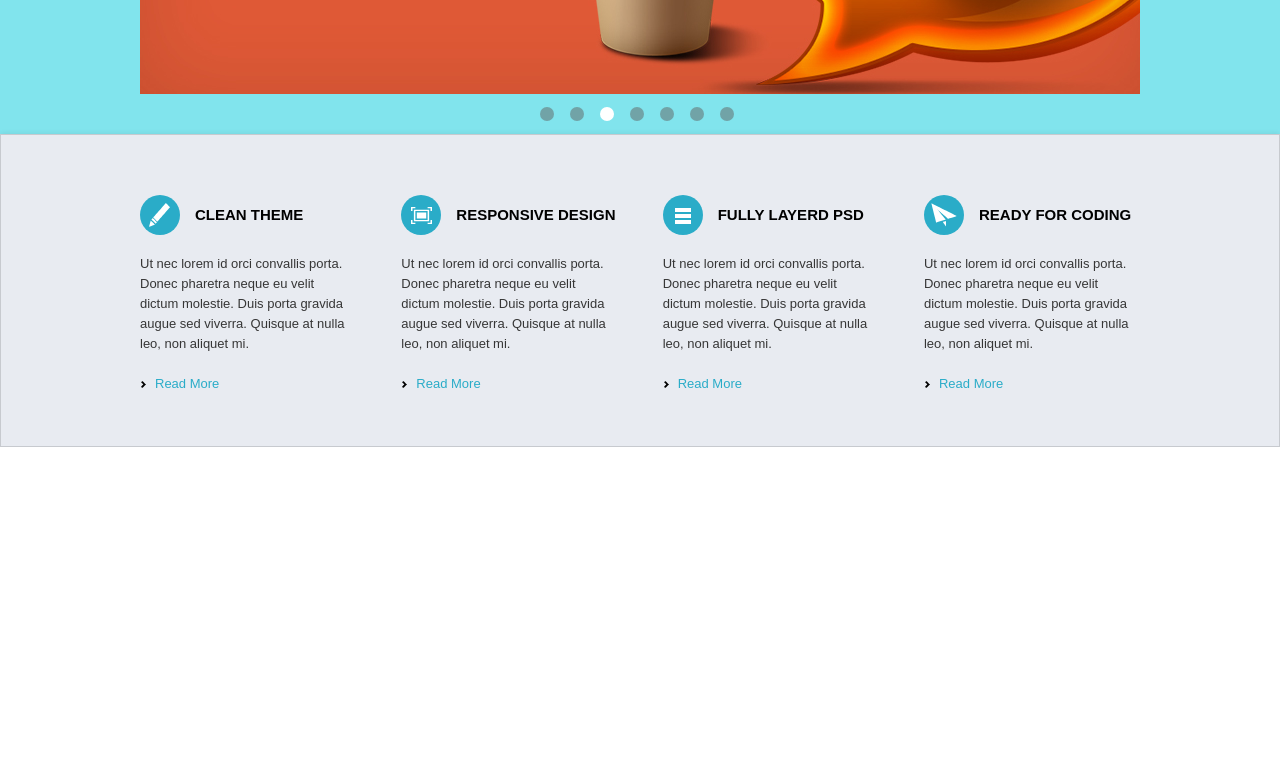
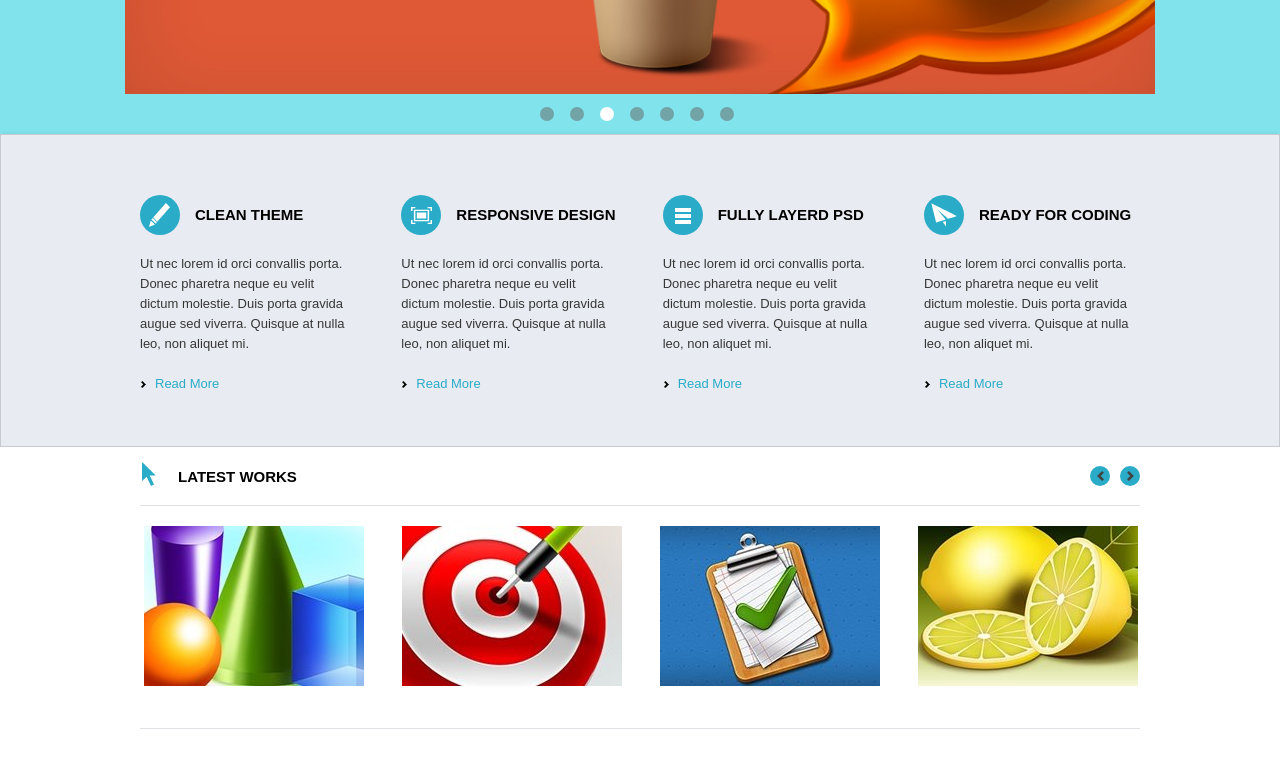
Before and after one commit to D-Schapovalov/BisLite, a plain HTML site: page index.html in a window 1280 px wide. Shown: the part 492-1260 px from the top of the page. Before the commit the page ends 939 px from the top, so only its background shows below. Drawn offline with nearby package versions, Linux system fonts and the light colour scheme.

Commit message:
create: section works and slider

```diff
--- a/css/style.css
+++ b/css/style.css
@@ -229,3 +229,88 @@ body {
 	height: 10px;
 }
 /* ================== /advantages ================ */
+/* ================== works ================ */
+.works {
+	min-height: 760px;
+	padding: 20px 0 40px;
+	background-color: var(--white);
+}
+.works__title {
+	font-family: Arial, sans-serif;
+	font-size: 15px;
+	line-height: 20px;
+	font-weight: 700;
+	text-transform: uppercase;
+	color: var(--title-color);
+	padding-left: 38px;
+	position: relative;
+	margin-bottom: 18px;
+}
+.works__title::before {
+	content: "";
+	position: absolute;
+	bottom: 0;
+	left: 0;
+	background-image: url("../icons/works-shape.svg");
+	background-repeat: no-repeat;
+	height: 27px;
+	width: 17px;
+}
+.works__slider-inner {
+	padding: 20px 0 40px;
+	border-top: 1px solid var(--border);
+	border-bottom: 1px solid var(--border);
+}
+.slick-list {
+	margin-left: -15px;
+	margin-right: -15px;
+}
+.works__slider-item {
+	text-align: center;
+}
+
+.slick-arrow {
+	width: 20px;
+	height: 20px;
+	background-color: var(--blue-color);
+	border-radius: 50%;
+}
+.slick-arrow::before {
+	display: none;
+}
+.slick-arrow:hover,
+.slick-arrow:focus {
+	background-color: var(--blue-color);
+}
+.slick-prev {
+	right: 30px;
+	top: -30px;
+	left: auto;
+}
+.slick-next {
+	right: 0px;
+	top: -30px;
+}
+.works__slider-box {
+	display: inline-block;
+	position: relative;
+}
+.works__slider-links {
+	position: absolute;
+	bottom: 0;
+	width: 100%;
+	height: 0;
+	background-color: var(--blue-color);
+	display: flex;
+	align-items: center;
+	justify-content: center;
+	overflow: hidden;
+	transition: all 0.5s ease;
+}
+.works__slider-box:hover .works__slider-links {
+	height: 80px;
+}
+.works__slider-links a {
+	margin: 0 15px;
+}
+/* ================== /works ================ */
--- a/css/variables.css
+++ b/css/variables.css
@@ -16,3 +16,6 @@
 :root {
 	--gray-bg: #e8ebf1;
 }
+:root {
+	--border: #dfe1e5;
+}
--- a/index.html
+++ b/index.html
@@ -138,6 +138,88 @@
 		<!-- /.container -->
 	</section>
 	<!-- /.advantages -->
+	<section class="works">
+		<div class="container">
+			<h2 class="works__title">latest works</h2>
+			<div class="works__slider-inner">
+				<div class="works__slider-item">
+					<div class="works__slider-box">
+						<img src="images/check.jpg" alt="img: check" class="works__slider-img">
+						<div class="works__slider-links">
+							<a href="#"><img src="icons/preview.svg" alt="icon: preview"></a>
+							<a href="#"><img src="icons/link.svg" alt="icon: link"></a>
+						</div>
+					</div>
+				</div>
+				<div class="works__slider-item">
+					<div class="works__slider-box">
+						<img src="images/lemon.jpg" alt="img: lemon" class="works__slider-img">
+						<div class="works__slider-links">
+							<a href="#"><img src="icons/preview.svg" alt="icon: preview"></a>
+							<a href="#"><img src="icons/link.svg" alt="icon: link"></a>
+						</div>
+					</div>
+				</div>
+				<div class="works__slider-item">
+					<div class="works__slider-box">
+						<img src="images/figure.jpg" alt="img: figure" class="works__slider-img">
+						<div class="works__slider-links">
+							<a href="#"><img src="icons/preview.svg" alt="icon: preview"></a>
+							<a href="#"><img src="icons/link.svg" alt="icon: link"></a>
+						</div>
+					</div>
+				</div>
+				<div class="works__slider-item">
+					<div class="works__slider-box">
+						<img src="images/target.jpg" alt="img: target" class="works__slider-img">
+						<div class="works__slider-links">
+							<a href="#"><img src="icons/preview.svg" alt="icon: preview"></a>
+							<a href="#"><img src="icons/link.svg" alt="icon: link"></a>
+						</div>
+					</div>
+				</div>
+
+				<div class="works__slider-item">
+					<div class="works__slider-box">
+						<img src="images/check.jpg" alt="img: check" class="works__slider-img">
+						<div class="works__slider-links">
+							<a href="#"><img src="icons/preview.svg" alt="icon: preview"></a>
+							<a href="#"><img src="icons/link.svg" alt="icon: link"></a>
+						</div>
+					</div>
+				</div>
+				<div class="works__slider-item">
+					<div class="works__slider-box">
+						<img src="images/lemon.jpg" alt="img: lemon" class="works__slider-img">
+						<div class="works__slider-links">
+							<a href="#"><img src="icons/preview.svg" alt="icon: preview"></a>
+							<a href="#"><img src="icons/link.svg" alt="icon: link"></a>
+						</div>
+					</div>
+				</div>
+				<div class="works__slider-item">
+					<div class="works__slider-box">
+						<img src="images/figure.jpg" alt="img: figure" class="works__slider-img">
+						<div class="works__slider-links">
+							<a href="#"><img src="icons/preview.svg" alt="icon: preview"></a>
+							<a href="#"><img src="icons/link.svg" alt="icon: link"></a>
+						</div>
+					</div>
+				</div>
+				<div class="works__slider-item">
+					<div class="works__slider-box">
+						<img src="images/target.jpg" alt="img: target" class="works__slider-img">
+						<div class="works__slider-links">
+							<a href="#"><img src="icons/preview.svg" alt="icon: preview"></a>
+							<a href="#"><img src="icons/link.svg" alt="icon: link"></a>
+						</div>
+					</div>
+				</div>
+			</div>
+		</div>
+		<!-- /.container -->
+	</section>
+	<!-- /.works -->
 	<script src="https://code.jquery.com/jquery-3.6.0.min.js"></script>
 	<script src="js/slick.min.js"></script>
 	<script src="js/main.js"></script>
--- a/js/main.js
+++ b/js/main.js
@@ -5,4 +5,14 @@ $(function () {
 		autoplaySpeed: 2000,
 		dots: true,
 	});
+	$('.works__slider-inner').slick({
+		slidesToShow: 4,
+		slidesToSkroll: 1,
+		autoplay: true,
+		autoplaySpeed: 2000,
+		prevArrow: '<button class="slick-prev slick-arrow"><img src="icons/arrow_left.svg" alt="arrow_left"></button>',
+		nextArrow: '<button class="slick-next slick-arrow"><img src="icons/arrow_right.svg" alt="arrow_left"></button>',
+
+	});
+
 });
```
Also changed, not shown: icons/arrow_left.svg (added), icons/arrow_right.svg (added), icons/link.svg (added), icons/preview.svg (added), icons/works-shape.svg (added), images/check.jpg (added), images/figure.jpg (added), images/lemon.jpg (added), images/target.jpg (added).
